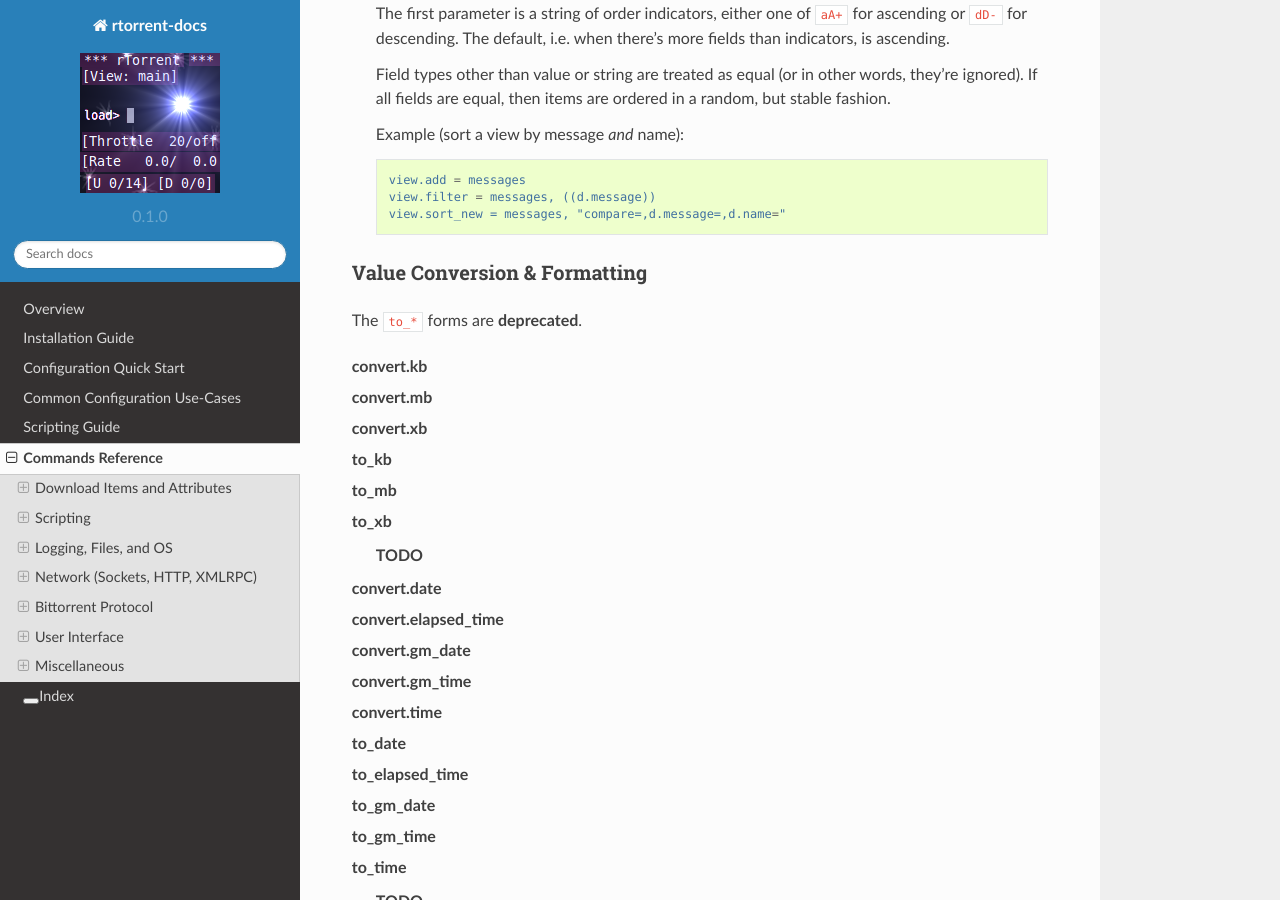
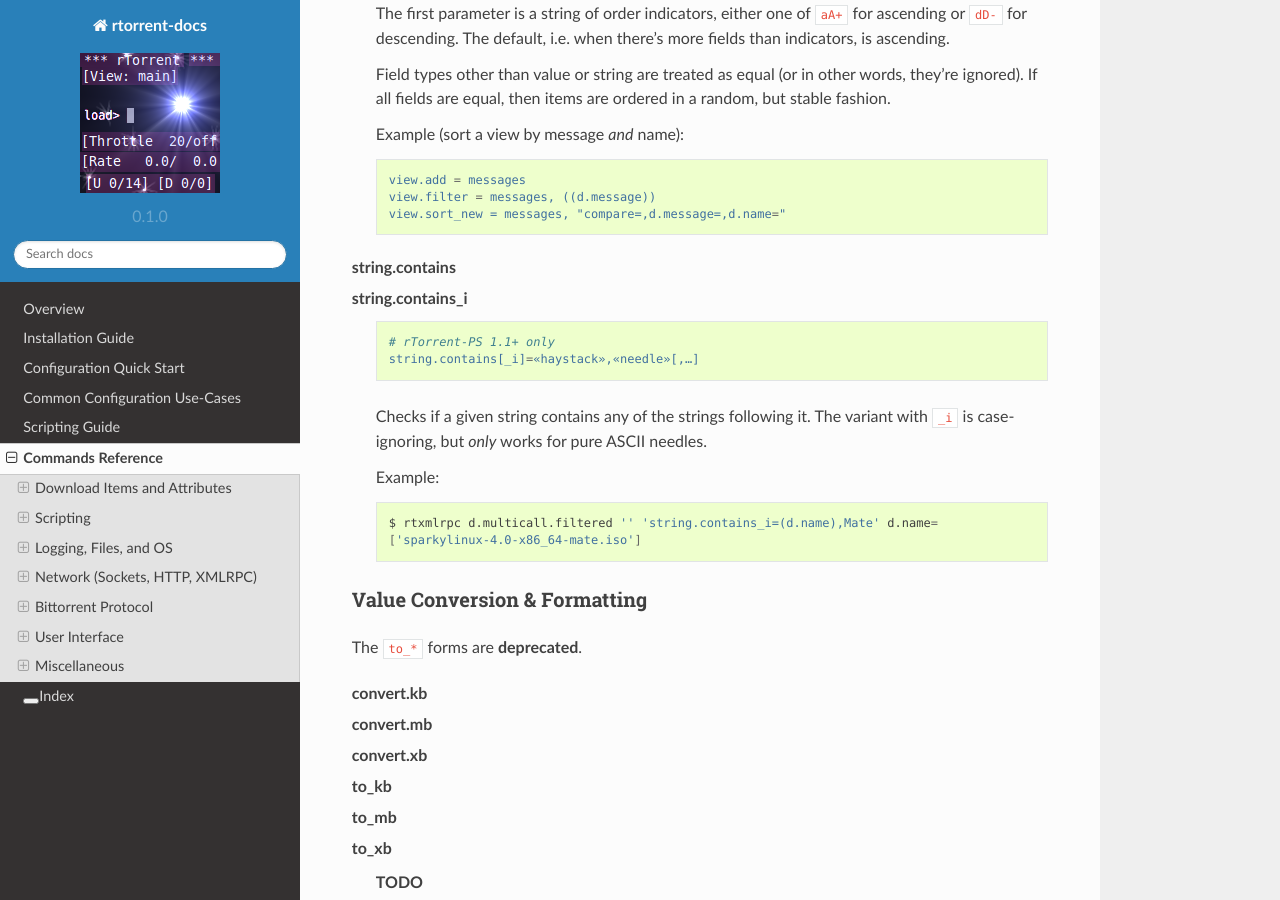
Before and after one commit to rtorrent-community/rtorrent-docs, a Sphinx documentation site: the page built from docs/cmd-ref.rst, in a window 1280 px wide and 900 px high, scrolled down 21917 px. Built offline with Sphinx 7.4.7 and the Read the Docs theme 2.0.0, drawn with Linux system fonts in a browser that asks for light colours.

Commit message:
done: string.contains[_i]

```diff
--- a/docs/include-cmd-scripting.rst
+++ b/docs/include-cmd-scripting.rst
@@ -416,6 +416,25 @@ Conditional Operators
             view.sort_new = messages, "compare=,d.message=,d.name="
 
 
+    string.contains
+    string.contains_i
+
+        .. code-block:: ini
+
+            # rTorrent-PS 1.1+ only
+            string.contains[_i]=«haystack»,«needle»[,…]
+
+        Checks if a given string contains any of the strings following it.
+        The variant with ``_i`` is case-ignoring, but *only* works for pure ASCII needles.
+
+        Example:
+
+        .. code-block:: shell
+
+            $ rtxmlrpc d.multicall.filtered '' 'string.contains_i=(d.name),Mate' d.name=
+            ['sparkylinux-4.0-x86_64-mate.iso']
+
+
 Value Conversion & Formatting
 ^^^^^^^^^^^^^^^^^^^^^^^^^^^^^
 
```
